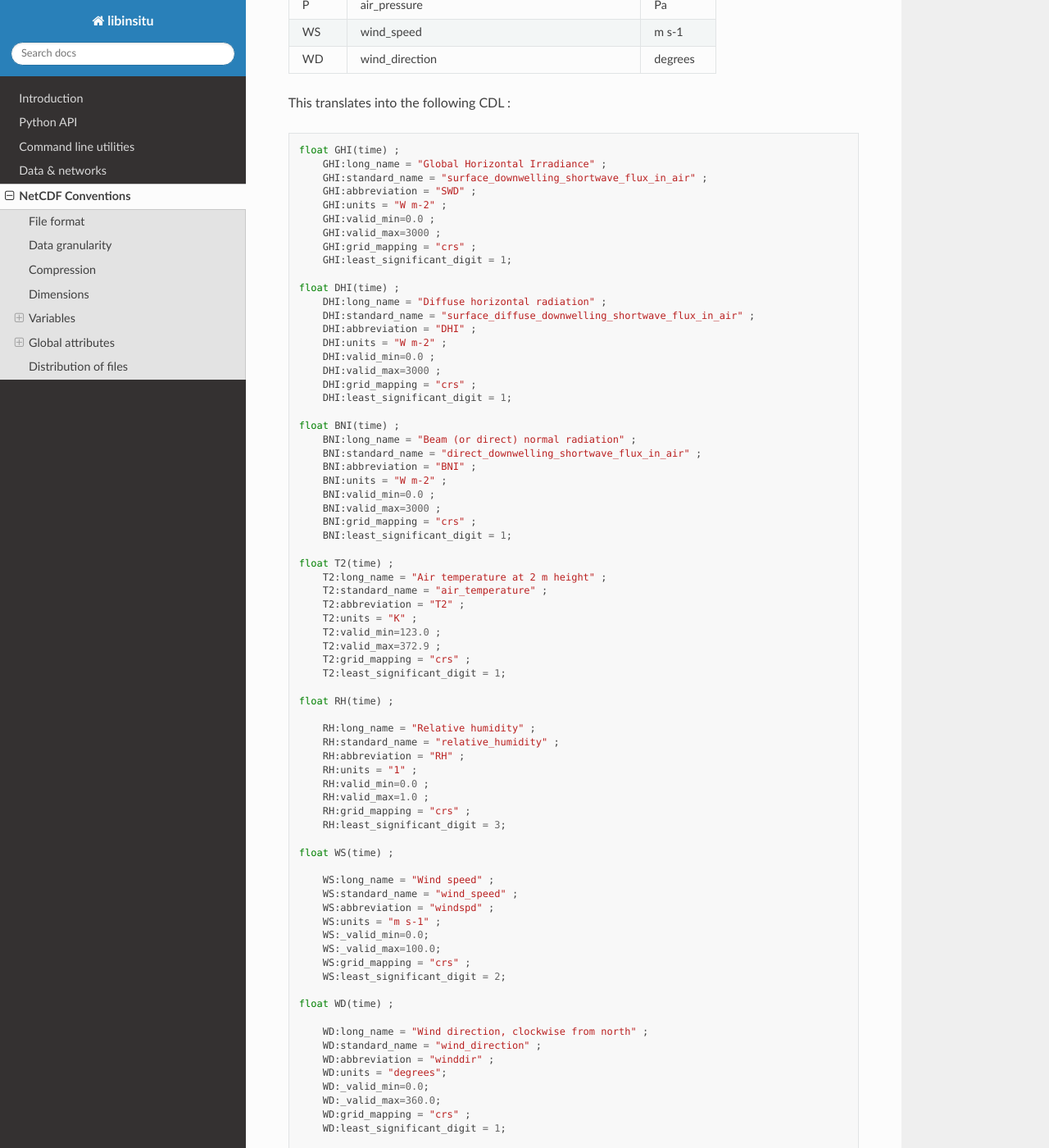
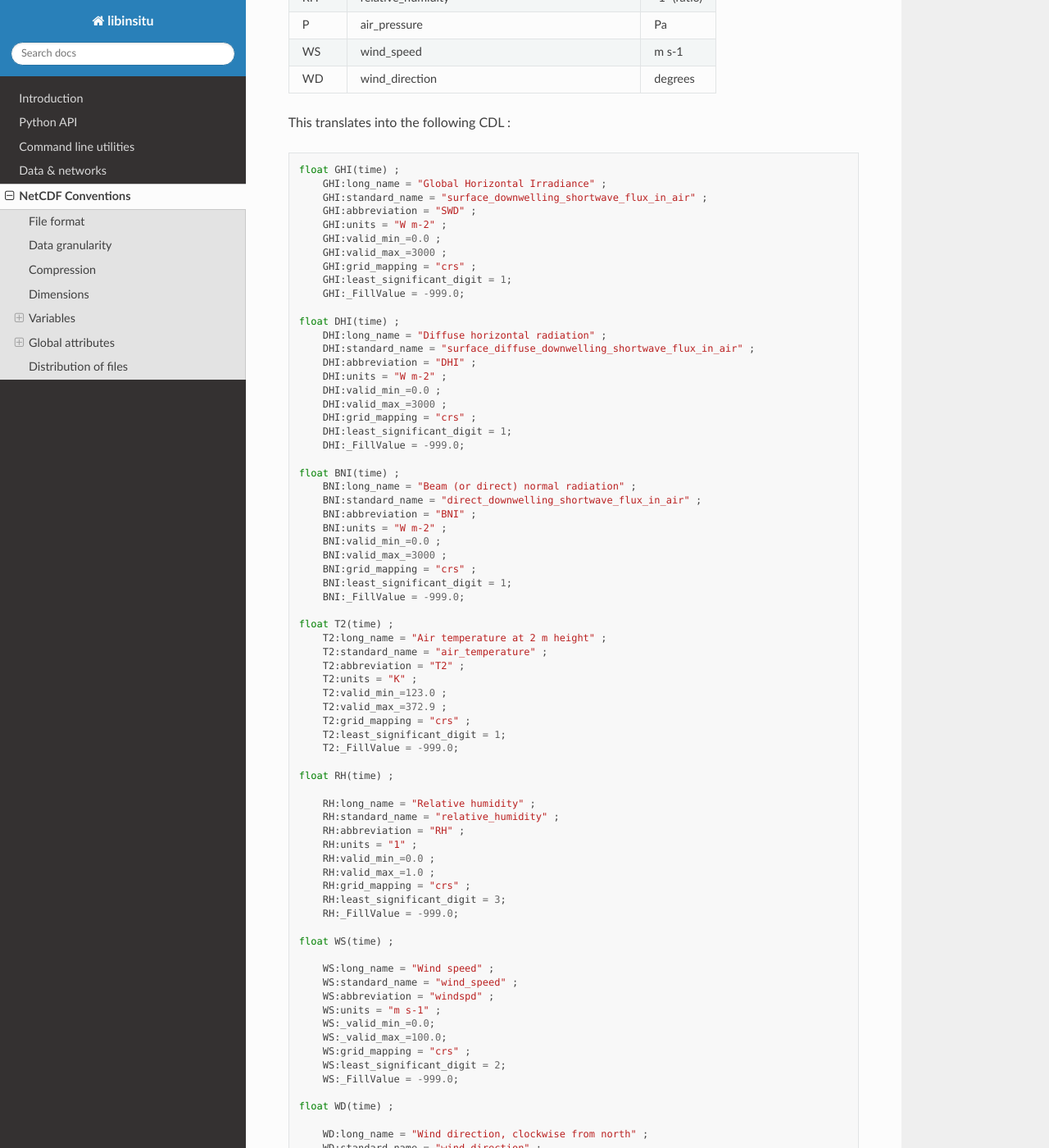
Before and after one commit to jcumbicosr/libinsitu, a Sphinx documentation site: the page built from docs/source/conventions.md, in a window 1280 px wide and 1400 px high, scrolled down 4357 px. Shown: the whole window at 82% size. Built offline with Sphinx 7.4.7 and the Read the Docs theme 2.0.0, drawn with Linux system fonts in a browser that asks for light colours; some of the changed text lies outside the part shown.

Commit message:
Fixed convention : don't use custom properties perfixed with '_'. Add explicit fill value

````diff
--- a/docs/source/conventions.md
+++ b/docs/source/conventions.md
@@ -151,11 +151,11 @@ They should declare the following CF attributes :
 * **units** (mandatory) : Unit. SI unit is preferred.
 * **grid_mapping**  (mandatory) : Set to "crs" defined above.
 * **long name** (optional) : Name used for display.
-* **_valid_min, _valid_max** (optional) : Float attribute value for expected minimum and maximum (used for QC).
+* **valid_min_, valid_max_** (optional) : Float attribute value for expected minimum and maximum (used for QC).
   Note that we don't use directly the CF convention **valid_min, valid_max** here, since some drivers remove values outside of this range.
   We want to keep full control upon data here, and only use this meta data for flagging some values.
 * **least_significant_digit** (optional) : Number of significant digits. Used by *Python* driver at creation time for lossy compression.
-
+* **_FillValue** : This is better to set an explicit fill value. We use **-999.0**, which is a common value.
 
 We propose to include the following subset of [CF data variables](https://cfconventions.org/Data/cf-standard-names/79/build/cf-standard-name-table.html),
 depending of their availability.
@@ -171,9 +171,9 @@ We propose to use SI units when possible.
 | BNI  | direct_downwelling_shortwave_flux_in_air | W m-2       |
 | T2   | air_temperature                    | K           |
 | RH   | relative_humidity                  | "1" (ratio) |
-| P     |  air_pressure                                  | Pa            |
-| WS   | wind_speed                         | m s-1            |
-| WD   | wind_direction                     | degrees                 |
+| P    |  air_pressure                      | Pa          |
+| WS   | wind_speed                         | m s-1       |
+| WD   | wind_direction                     | degrees     |
 
 This translates into the following CDL :
 
@@ -183,40 +183,44 @@ float GHI(time) ;
     GHI:standard_name = "surface_downwelling_shortwave_flux_in_air" ;
     GHI:abbreviation = "SWD" ;
     GHI:units = "W m-2" ;
-    GHI:valid_min=0.0 ;
-    GHI:valid_max=3000 ;
+    GHI:valid_min_=0.0 ;
+    GHI:valid_max_=3000 ;
     GHI:grid_mapping = "crs" ;
     GHI:least_significant_digit = 1;
+    GHI:_FillValue = -999.0;
 
 float DHI(time) ;
     DHI:long_name = "Diffuse horizontal radiation" ;
     DHI:standard_name = "surface_diffuse_downwelling_shortwave_flux_in_air" ;
     DHI:abbreviation = "DHI" ;
     DHI:units = "W m-2" ;
-    DHI:valid_min=0.0 ;
-    DHI:valid_max=3000 ;
+    DHI:valid_min_=0.0 ;
+    DHI:valid_max_=3000 ;
     DHI:grid_mapping = "crs" ;
     DHI:least_significant_digit = 1;
+    DHI:_FillValue = -999.0;
 
 float BNI(time) ;
     BNI:long_name = "Beam (or direct) normal radiation" ;
     BNI:standard_name = "direct_downwelling_shortwave_flux_in_air" ;
     BNI:abbreviation = "BNI" ;
     BNI:units = "W m-2" ;
-    BNI:valid_min=0.0 ;
-    BNI:valid_max=3000 ;
+    BNI:valid_min_=0.0 ;
+    BNI:valid_max_=3000 ;
     BNI:grid_mapping = "crs" ;
     BNI:least_significant_digit = 1;
+    BNI:_FillValue = -999.0;
 
 float T2(time) ;
     T2:long_name = "Air temperature at 2 m height" ;
     T2:standard_name = "air_temperature" ;
     T2:abbreviation = "T2" ;
     T2:units = "K" ;
-    T2:valid_min=123.0 ;
-    T2:valid_max=372.9 ;
+    T2:valid_min_=123.0 ;
+    T2:valid_max_=372.9 ;
     T2:grid_mapping = "crs" ;
     T2:least_significant_digit = 1;
+    T2:_FillValue = -999.0;
 
 float RH(time) ;
 
@@ -224,10 +228,11 @@ float RH(time) ;
     RH:standard_name = "relative_humidity" ;
     RH:abbreviation = "RH" ;
     RH:units = "1" ;
-    RH:valid_min=0.0 ;
-    RH:valid_max=1.0 ;
+    RH:valid_min_=0.0 ;
+    RH:valid_max_=1.0 ;
     RH:grid_mapping = "crs" ;
     RH:least_significant_digit = 3;
+    RH:_FillValue = -999.0;
 
 float WS(time) ;
 
@@ -235,10 +240,11 @@ float WS(time) ;
     WS:standard_name = "wind_speed" ;
     WS:abbreviation = "windspd" ;
     WS:units = "m s-1" ;
-    WS:_valid_min=0.0;
-    WS:_valid_max=100.0;
+    WS:_valid_min_=0.0;
+    WS:_valid_max_=100.0;
     WS:grid_mapping = "crs" ;
     WS:least_significant_digit = 2;
+    WS:_FillValue = -999.0;
 
 float WD(time) ;
 
@@ -246,10 +252,11 @@ float WD(time) ;
     WD:standard_name = "wind_direction" ;
     WD:abbreviation = "winddir" ;
     WD:units = "degrees";
-    WD:_valid_min=0.0;
-    WD:_valid_max=360.0;
+    WD:_valid_min_=0.0;
+    WD:_valid_max_=360.0;
     WD:grid_mapping = "crs" ;
     WD:least_significant_digit = 1;
+    WD:_FillValue = -999.0;
 
 float P(time) ;
     P:parameter = "Station pressure" ;
@@ -257,10 +264,11 @@ float P(time) ;
     P:standard_name = "air_pressure" ;
 
     P:units = "Pa" ;
-    P:valid_min=0.0 ;
-    P:valid_max=120000.0;
+    P:valid_min_=0.0 ;
+    P:valid_max_=120000.0;
     P:grid_mapping = "crs";
-    WD:least_significant_digit = 0;
+    P:least_significant_digit = 0;
+    P:_FillValue = -999.0;
 
 ```
 
````
Also changed, not shown: RELEASE_NOTES.md (+1 -0 lines), 1 other file.
